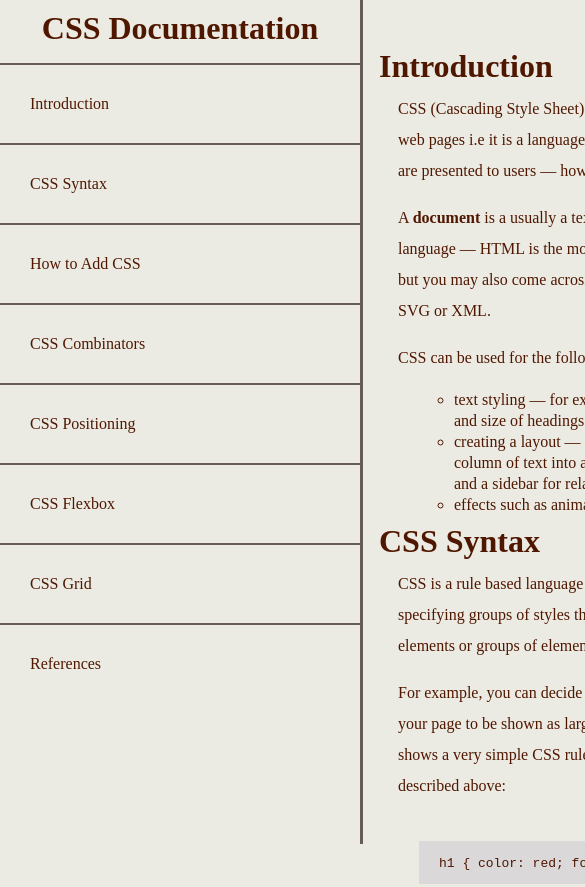
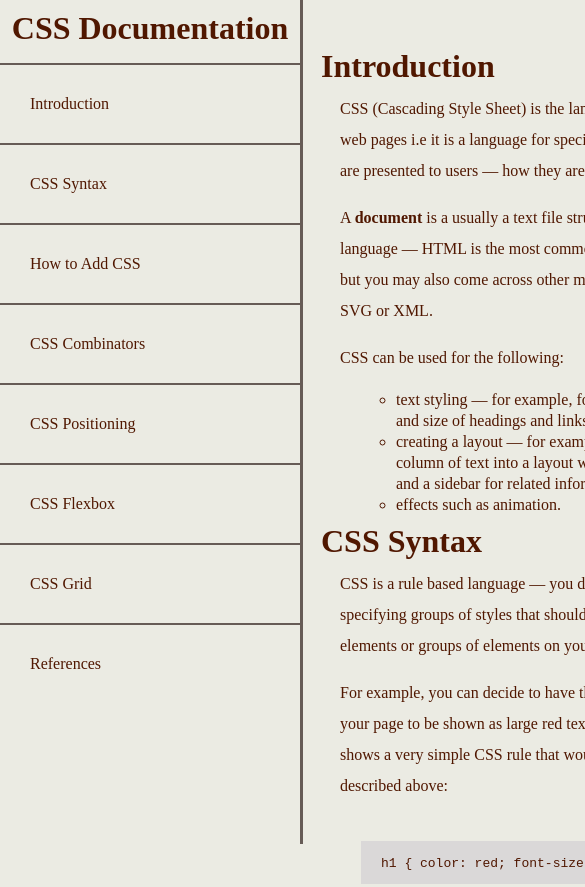
Before and after one commit to Omotoyosi04/Documentation-page, a plain HTML site: page index.html in a window 390 px wide. Shown: the top 887 px of the page, 585 px wide, since content can reach past the window. Drawn offline with Linux system fonts and the light colour scheme; a web font is replaced by a local one.

Commit message:
Update documentation_page.css

```diff
--- a/documentation_page.css
+++ b/documentation_page.css
@@ -154,6 +154,16 @@ tbody tr:nth-child(even) {
     width: 50%;
 }
 
+@media (max-width: 550px) {
+    #navbar {
+        max-width: 100px;
+    }
+
+    #main-doc {
+        margin-left: 270px;
+    }
+}
+
 @media (max-width: 980px) {
     table {
         margin: 25px;
```
